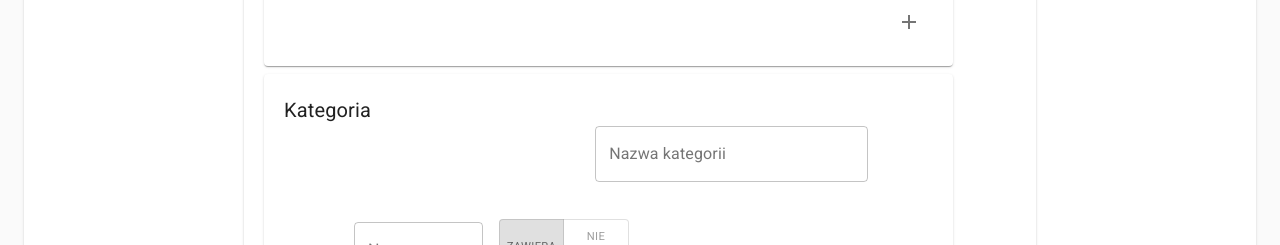
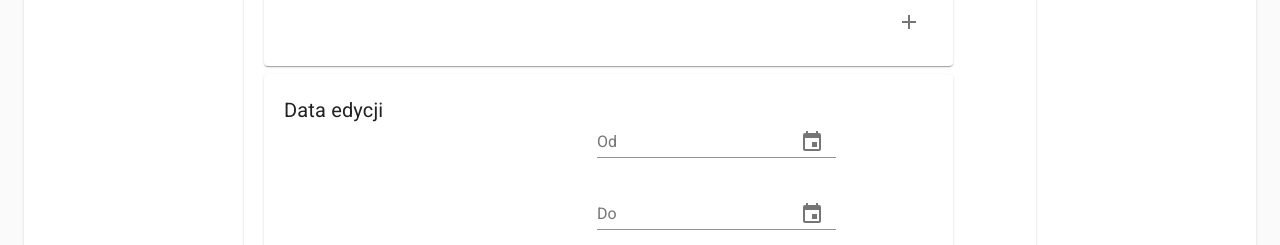
Before and after one commit to radiator0/wiki-search-engine, a React (Create React App) app in the folder frontend/: page / in a window 1280 px wide. Both pictures are taken after a click on the button 1012 px from the left and 211 px from the top of the page. Shown: the part 555-800 px from the top of the page. Built offline with nearby package versions, Linux system fonts and the light colour scheme.

Commit message:
Add edit date picker

```diff
--- a/frontend/package.json
+++ b/frontend/package.json
@@ -3,10 +3,12 @@
   "version": "0.1.0",
   "private": true,
   "dependencies": {
+    "@date-io/date-fns": "^1.3.13",
     "@fontsource/roboto": "^4.3.0",
     "@material-ui/core": "^4.11.4",
     "@material-ui/icons": "^4.11.2",
     "@material-ui/lab": "^4.0.0-alpha.58",
+    "@material-ui/pickers": "^3.3.10",
     "@testing-library/jest-dom": "^5.12.0",
     "@testing-library/react": "^11.2.6",
     "@testing-library/user-event": "^12.8.3",
@@ -15,6 +17,7 @@
     "@types/react": "^17.0.5",
     "@types/react-dom": "^17.0.3",
     "axios": "^0.21.1",
+    "date-fns": "^2.21.3",
     "dompurify": "^2.2.8",
     "formik": "^2.2.6",
     "react": "^17.0.2",
--- a/frontend/src/models/advance-search.model.ts
+++ b/frontend/src/models/advance-search.model.ts
@@ -16,8 +16,8 @@ export interface IFieldOperator {
 }
 
 export interface IEditDate {
-  from: Date;
-  to: Date;
+  from?: Date;
+  to?: Date;
 }
 
 export interface ICategory {
@@ -29,7 +29,7 @@ export interface ICategory {
 export interface IAdvancedSearchForm {
   title?: IFieldOperator[];
   content?: IFieldOperator[];
-  // editDate?: IEditDate,
+  editDate?: IEditDate;
   categories?: ICategory[];
 }
 
--- a/frontend/src/modules/advanced-search/AdvancedSearch.tsx
+++ b/frontend/src/modules/advanced-search/AdvancedSearch.tsx
@@ -9,6 +9,7 @@ import AdvancedFormGroup from "./components/AdvancedFormGroup";
 import "./AdvancedSearch.css";
 import AdvancedCategories from "./components/AdvancedCategories";
 import { Grid } from "@material-ui/core";
+import AdvancedEditDate from "./components/AdvancedEditDate";
 
 const useStyles = makeStyles((theme: Theme) =>
   createStyles({
@@ -37,6 +38,10 @@ const getInitValues: () => IAdvancedSearchForm = () => ({
       },
     },
   ],
+  editDate: {
+    from: undefined,
+    to: undefined,
+  },
   categories: [
     {
       value: "",
@@ -82,6 +87,13 @@ const AdvancedSearch = () => {
           setFieldValue={setFieldValue}
         />
         <Grid item xs={1} />
+        <AdvancedEditDate
+          editDate={values.editDate}
+          groupName="Data edycji"
+          setFieldValue={setFieldValue}
+          name="editDate"
+        />
+        <Grid item xs={1} />
       </Grid>
       <AdvancedCategories
         categories={values.categories}
--- /dev/null
+++ b/frontend/src/modules/advanced-search/components/AdvancedEditDate.tsx
@@ -0,0 +1,95 @@
+import React from "react";
+import {
+  makeStyles,
+  createStyles,
+  Paper,
+  Grid,
+  Typography,
+  Theme,
+} from "@material-ui/core";
+import {
+  MuiPickersUtilsProvider,
+  KeyboardDatePicker,
+} from "@material-ui/pickers";
+import DateFnsUtils from "@date-io/date-fns";
+import { pl } from "date-fns/locale";
+import { IEditDate, SetFieldValue } from "../../../models/advance-search.model";
+
+interface IAdvancedEditDateProps {
+  editDate?: IEditDate;
+  groupName: string;
+  name: string;
+  setFieldValue: SetFieldValue;
+}
+
+const useStyles = makeStyles((theme: Theme) =>
+  createStyles({
+    root: {
+      flexGrow: 1,
+      padding: theme.spacing(0.5),
+    },
+    paper: {
+      padding: theme.spacing(2),
+    },
+  })
+);
+
+const AdvancedEditDate = ({
+  editDate,
+  groupName,
+  setFieldValue,
+  name,
+}: IAdvancedEditDateProps) => {
+  const classes = useStyles();
+
+  return (
+    <div className={classes.root}>
+      <Paper className={classes.paper}>
+        <Grid container className={classes.root}>
+          <Grid item xs={2}>
+            <Typography variant="h6">{groupName}</Typography>
+          </Grid>
+          <Grid item xs={2} />
+          <MuiPickersUtilsProvider locale={pl} utils={DateFnsUtils}>
+            <Grid item xs container spacing={2}>
+              <Grid item xs container justify="space-around">
+                <KeyboardDatePicker
+                  disableToolbar
+                  variant="inline"
+                  format="dd.MM.yyyy"
+                  margin="normal"
+                  label="Od"
+                  autoOk={true}
+                  value={editDate?.from || null}
+                  onChange={(date) => {
+                    date?.setUTCHours(0);
+                    date?.setUTCMinutes(0);
+                    setFieldValue(`${name}.from`, date);
+                  }}
+                  KeyboardButtonProps={{
+                    "aria-label": "change date",
+                  }}
+                />
+                <KeyboardDatePicker
+                  disableToolbar
+                  variant="inline"
+                  format="dd.MM.yyyy"
+                  margin="normal"
+                  label="Do"
+                  autoOk={true}
+                  value={editDate?.to || null}
+                  onChange={(date) => setFieldValue(`${name}.to`, date)}
+                  KeyboardButtonProps={{
+                    "aria-label": "change date",
+                  }}
+                />
+              </Grid>
+            </Grid>
+          </MuiPickersUtilsProvider>
+        </Grid>
+      </Paper>
+    </div>
+  );
+};
+
+export default AdvancedEditDate;
```
Also changed, not shown: 1 other file (tests, documents, lock files or other folders).
